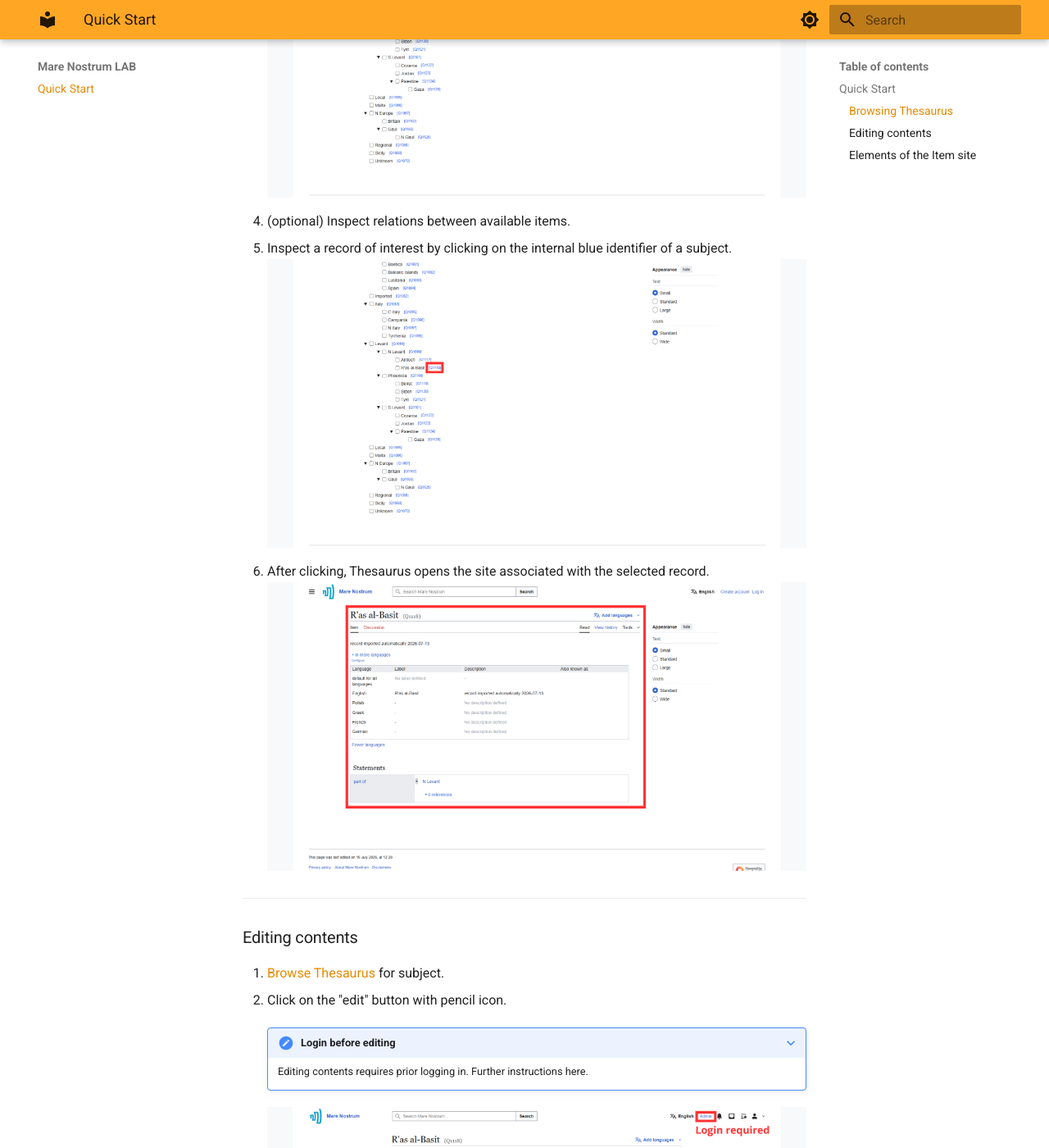
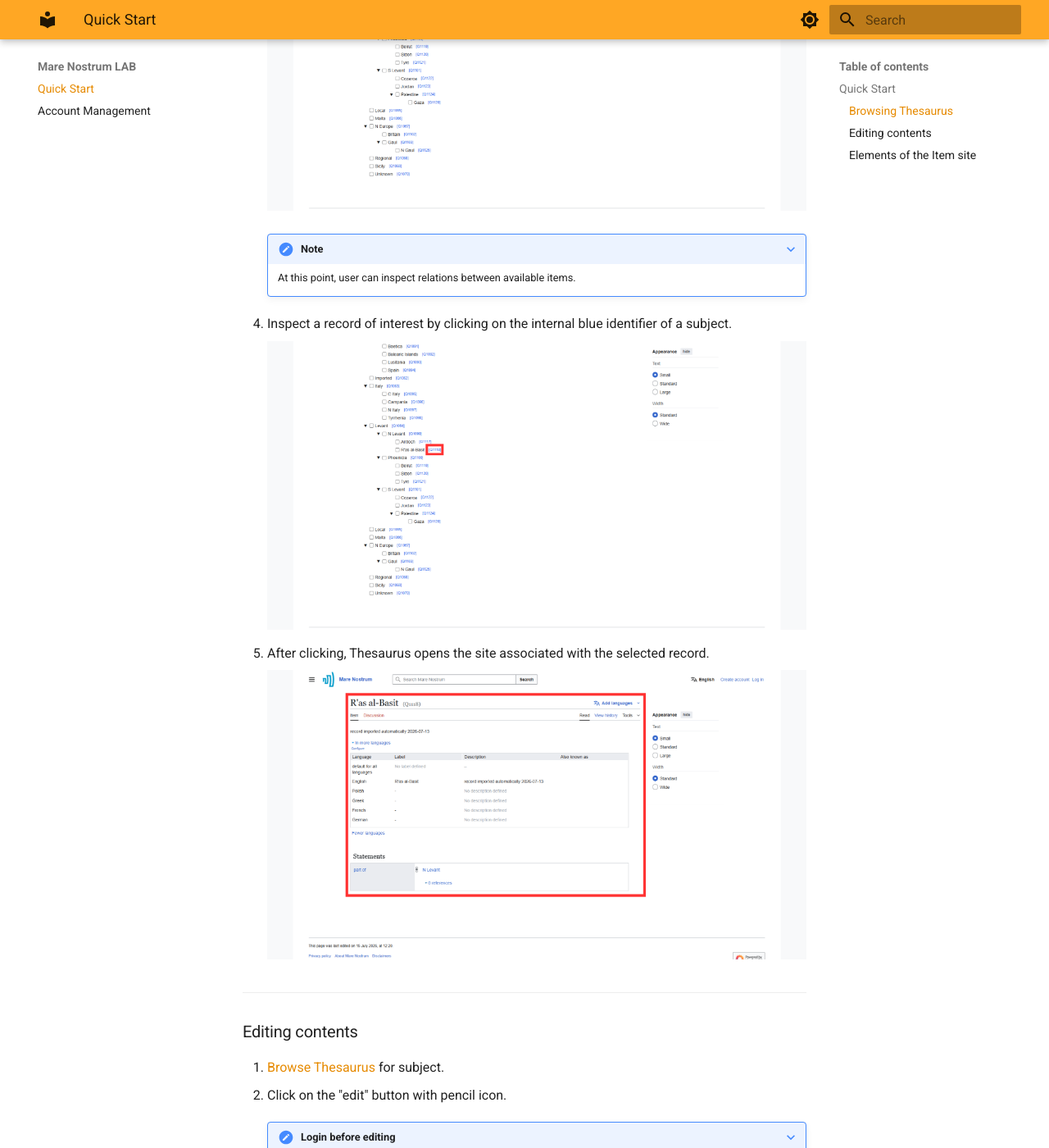
Before and after one commit to Mare-Nostrum-Lab-UJ/Mare-Nostrum-Lab-UJ.github.io, an MkDocs documentation site: the page built from docs/index.md, in a window 1280 px wide and 1400 px high, scrolled down 932 px. Shown: the whole window at 82% size. Built offline with MkDocs 1.6.1 and Material for MkDocs 9.7.7, drawn with Linux system fonts in a browser that asks for light colours; some of the changed text lies outside the part shown.

Commit message:
add: Account Management - Login to the account

```diff
--- a/docs/index.md
+++ b/docs/index.md
@@ -10,13 +10,22 @@
 
 1. Go to the [Thesaurus](https://pac.cenagis.edu.pl/wiki) main page.
 1. Click on the desired dictionary (e.g., Provenance).
+
     ![Select dictionary](quickstart/select-dictionary.png)
+
 1. Navigate to the record of interest (e.g., R'as al-Basit).
+
     ![Navigate to the record](quickstart/navigate-to-record.png)
-1. (optional) Inspect relations between available items.
+
+    ???+ note
+        At this point, user can inspect relations between available items.
+
 1. Inspect a record of interest by clicking on the internal blue identifier of a subject.
+
     ![Inspect a record](quickstart/inspect-record.png)
+
 1. After clicking, Thesaurus opens the site associated with the selected record.
+
     ![Site associated with record](quickstart/associated-site.png)
 
 ---
@@ -28,13 +37,16 @@
 
     ???+ note "Login before editing"
 
-        Editing contents requires prior logging in. Further instructions here.
+        Editing contents requires prior logging in. Further instructions [here](account-management/#login-to-the-account).
 
     ![Press edit button](quickstart/press-edit-button.png)
 
 1. Modify contents and press "save" after completing the change.
+
     ![Modify contents](quickstart/modify-contents.png)
+
 1. Wait for changes to be saved which is indicated by the return of "edit" button.
+
     ![Wait for change to be saved](quickstart/wait-for-change-save.png)
 
 
--- a/mkdocs.yml
+++ b/mkdocs.yml
@@ -25,6 +25,7 @@
 
 nav:
   - Quick Start: index.md
+  - Account Management: account-management.md
 
 markdown_extensions:
   - admonition
```
Also changed, not shown: docs/account-management.md (added, +32 -0 lines), docs/login-confirmation.png (added), docs/login-mainpage.png (added), docs/provide-credentials.png (added).
